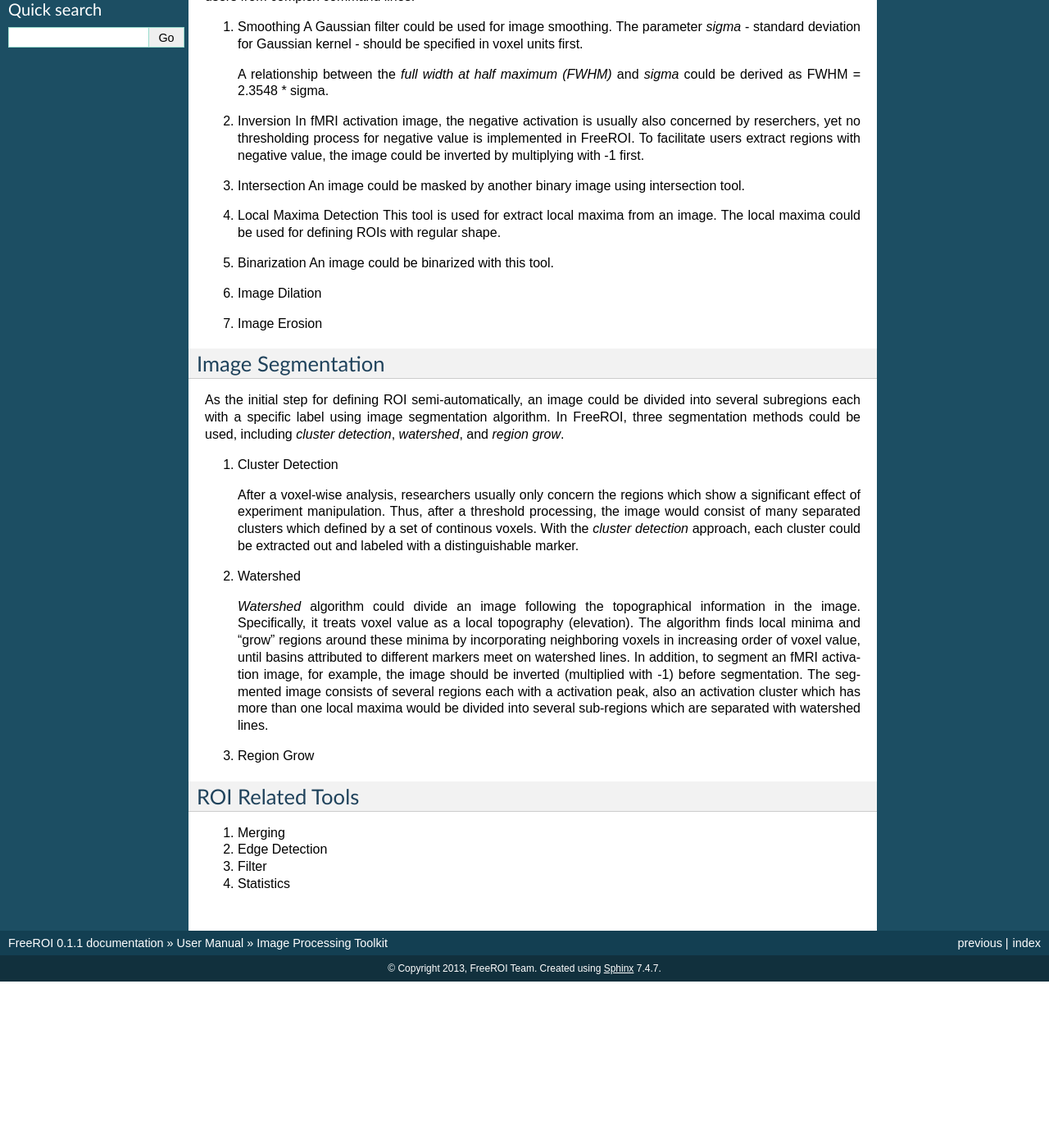
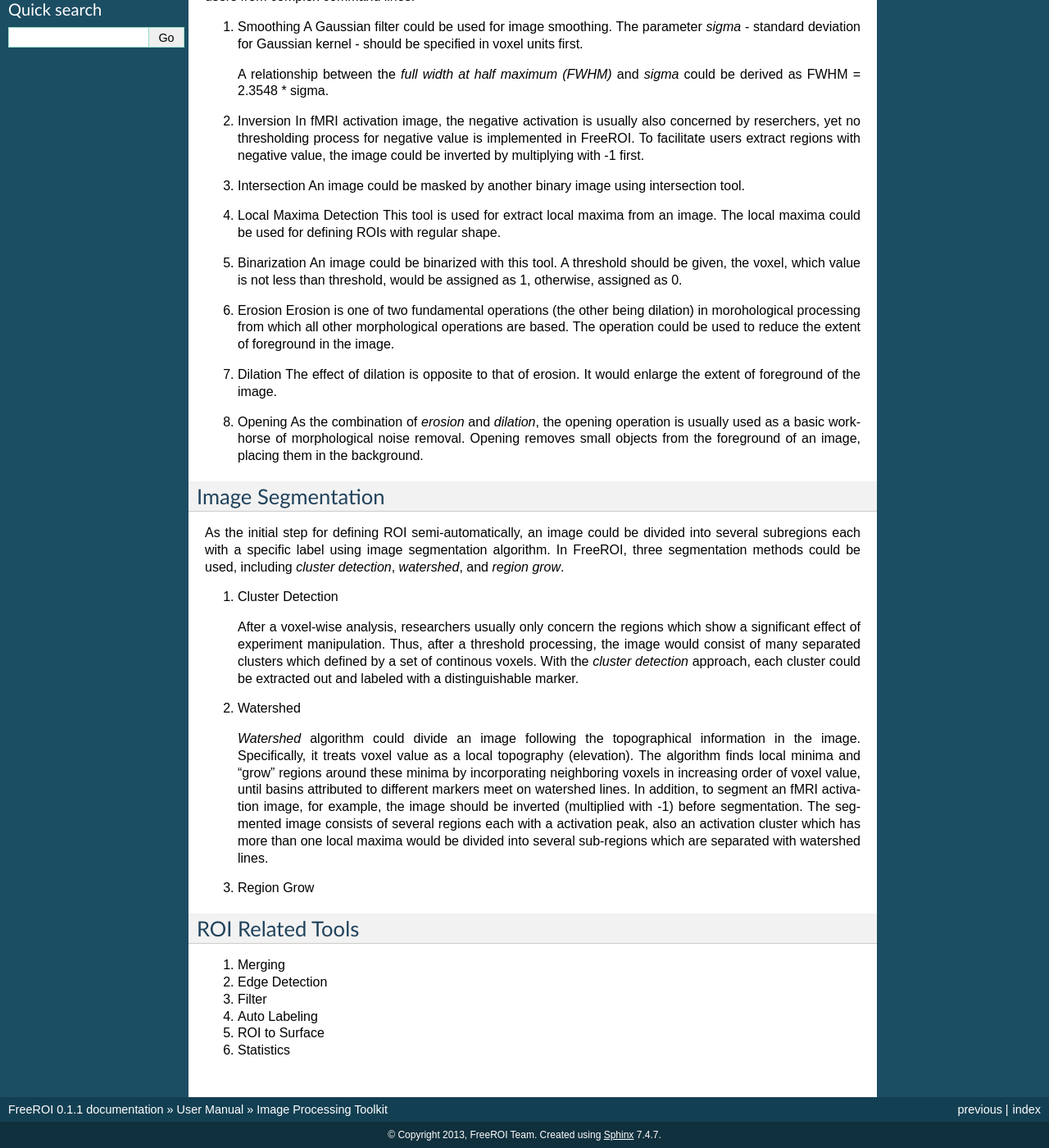
Before and after one commit to liuzhaoguo/FreeROI, a Sphinx documentation site: the page built from doc/user_manual/toolkit.rst, in a window 1280 px wide and 1400 px high, scrolled down 262 px. Shown: the whole window at 82% size. Built offline with Sphinx 7.4.7, drawn with Linux system fonts in a browser that asks for light colours; formulas are drawn with MathJax 3; before the commit the page ends 1459 px from its top, so only the background shows below that.

Commit message:
update user doc

```diff
--- a/doc/user_manual/toolkit.rst
+++ b/doc/user_manual/toolkit.rst
@@ -36,12 +36,25 @@ by a few clicks, liberating users from complex command lines.
    could be used for defining ROIs with regular shape.
 
 #. Binarization
-   An image could be binarized with this tool.
+   An image could be binarized with this tool. A threshold should be given,
+   the voxel, which value is not less than threshold, would be assigned as 1,
+   otherwise, assigned as 0.
 
-#. Image Dilation
+#. Erosion
+   Erosion is one of two fundamental operations (the other being dilation) in
+   morohological processing from which all other morphological operations are
+   based. The operation could be used to reduce the extent of foreground in the
+   image.
 
-#. Image Erosion
+#. Dilation
+   The effect of dilation is opposite to that of erosion. It would enlarge the
+   extent of foreground of the image.
 
+#. Opening
+   As the combination of *erosion* and *dilation*, the opening operation is
+   usually used as a basic workhorse of morphological noise removal. Opening
+   removes small objects from the foreground of an image, placing them in the
+   background.
 
 Image Segmentation
 ------------------
@@ -86,4 +99,8 @@ ROI Related Tools
 
 #. Filter
 
+#. Auto Labeling
+
+#. ROI to Surface
+
 #. Statistics
```
